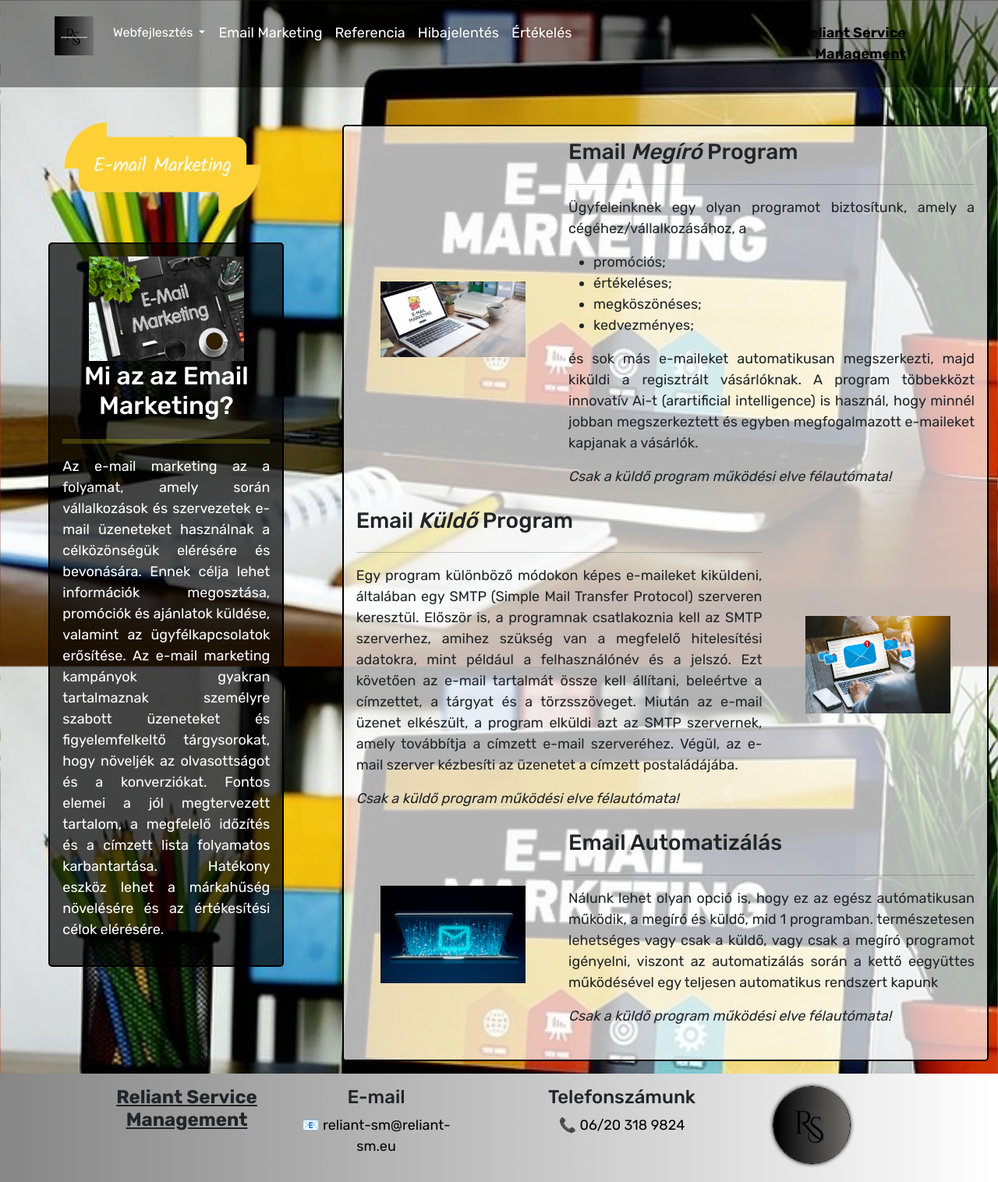
After one commit to ZMilu24/reliant-sm_site, a PHP site: page /email.php in a window 1280 px wide. The commit adds this page. Shown: the whole page at 78% size. Run offline with PHP 8.4, Linux system fonts and the light colour scheme; some libraries are stand-ins or nearby versions.

Commit message:
email update

```diff
--- /dev/null
+++ b/css/email.css
@@ -0,0 +1,22 @@
+#left-shutter {
+    background-color: rgba(0, 0, 0, 0.7);
+    border: 2px solid   rgba(0, 0, 0, 1);
+}
+
+#right-shutter {
+    background-color: rgba(255, 255, 255, 0.7);
+    border: 2px solid   rgba(0, 0, 0, 1);
+}
+
+section {
+    margin: 10px;
+}
+
+.nav-link {
+    color: white !important;
+}
+
+#left-hr {
+    height: 6px;
+    background-color: #d0c719;
+}
--- /dev/null
+++ b/email.php
@@ -0,0 +1,152 @@
+<?php require_once("header.php"); header_v2("css/email.css", "url(imgs/email-bg.png)"); ?>
+    </header>
+    <main class="container-fluid mt-5">
+        <div class="row">
+            <div class="col-lg-4">
+                <div class="row">
+                    <div class="col text-center">
+                        <img class="w-75" src="imgs/email-logo.png">
+                    </div>
+                </div>
+                <div class="row">
+                    <div class="col">
+                        <div id="left-shutter" class="container w-75 my-3 rounded-3 p-3 text-white">
+                            <div class="row">
+                                <div class="col text-center">
+                                    <img class="w-75" src="imgs/email-left.jpg">
+                                </div>
+                            </div>
+                            <div class="row">
+                                <div class="col text-center">
+                                    <h2>Mi az az Email Marketing?</h2>
+                                </div>
+                            </div>
+                            <hr id="left-hr">
+                            <div class="row">
+                                <div class="col">
+                                    <p>
+                                    Az e-mail marketing az a folyamat, amely során vállalkozások és szervezetek e-mail üzeneteket használnak a célközönségük elérésére
+                                    és bevonására. Ennek célja lehet információk megosztása, promóciók és ajánlatok küldése, valamint az ügyfélkapcsolatok erősítése.
+                                    Az e-mail marketing kampányok gyakran tartalmaznak személyre szabott üzeneteket és figyelemfelkeltő tárgysorokat, hogy növeljék az olvasottságot és a
+                                    konverziókat. Fontos elemei a jól megtervezett tartalom, a megfelelő időzítés és a címzett lista
+                                    folyamatos karbantartása. Hatékony eszköz lehet a márkahűség növelésére és az értékesítési célok elérésére.
+                                    </p>
+                                </div>
+                            </div>
+                        </div>
+                    </div>
+                </div>
+            </div>
+            <div class="col-lg-8">
+                <div id="right-shutter" class="container my-3 rounded-3 p-3">
+                    <section class="row">
+                        <div class="col-lg-4" style="margin-inline: auto !important;
+                        margin-left: auto;
+                        display: flex;
+                        margin-right: auto;
+                        justify-content: center;
+                        align-items: center;
+                        place-content: center;">
+                            <img class="w-75" src="imgs/email-right-top.jpg">
+                        </div>
+                        <div class="col-lg-8">
+                            <div class="row">
+                                <div class="col">
+                                    <h3>Email <i>Megíró</i> Program</h3>
+                                </div>
+                            </div>
+                            <hr>
+                            <div class="row">
+                                <div class="col">
+                                    <p>
+                                        Ügyfeleinknek egy olyan programot biztosítunk, amely a cégéhez/vállalkozásához, a
+                                    </p>
+                                    <ul>
+                                        <li>promóciós;</li>
+                                        <li>értékeléses;</li>
+                                        <li>megköszönéses;</li>
+                                        <li>kedvezményes;</li>
+                                    </ul>
+                                    <p>
+                                        és sok más e-maileket automatikusan megszerkezti, majd kiküldi a regisztrált vásárlóknak.
+                                        A program többekközt innovatív Ai-t (arartificial intelligence) is használ, hogy minnél jobban megszerkeztett és egyben megfogalmazott e-maileket kapjanak a vásárlók.
+                                    </p>
+                                    <p>
+                                        <i>Csak a küldő program működési elve félautómata!</i>
+                                    </p>
+                                </div>
+                            </div>
+                        </div>
+                    </section>
+                    <section class="row">
+                        <div class="col-lg-8">
+                            <div class="row">
+                                <div class="col">
+                                    <h3>Email <i>Küldő</i> Program</h3>
+                                </div>
+                            </div>
+                            <hr>
+                            <div class="row">
+                                <div class="col">
+                                    <p>
+                                    Egy program különböző módokon képes e-maileket kiküldeni, általában egy SMTP (Simple Mail Transfer Protocol) szerveren keresztül.
+                                    Először is, a programnak csatlakoznia kell az SMTP szerverhez, amihez szükség van a megfelelő hitelesítési adatokra, mint például a
+                                    felhasználónév és a jelszó. Ezt követően az e-mail tartalmát össze kell állítani, beleértve a címzettet, a tárgyat és a törzsszöveget.
+                                    Miután az e-mail üzenet elkészült, a program elküldi azt az SMTP szervernek,
+                                    amely továbbítja a címzett e-mail szerveréhez. Végül, az e-mail szerver kézbesíti az üzenetet a címzett postaládájába.
+                                    </p>
+                                    <p>
+                                        <i>Csak a küldő program működési elve félautómata!</i>
+                                    </p>
+                                </div>
+                            </div>
+                        </div>
+                        <div class="col-lg-4" style="margin-inline: auto !important;
+                        margin-left: auto;
+                        display: flex;
+                        margin-right: auto;
+                        justify-content: center;
+                        align-items: center;
+                        place-content: center;">
+                            <img class="w-75" src="imgs/email-right-mid.jpg">
+                        </div>
+                    </section>
+                    <section class="row">
+                        <div class="col-lg-4"  style="margin-inline: auto !important;
+                        margin-left: auto;
+                        display: flex;
+                        margin-right: auto;
+                        justify-content: center;
+                        align-items: center;
+                        place-content: center;">
+                            <img class="w-75" src="imgs/email-right-bottom.jpg">
+                        </div>
+                        <div class="col-lg-8">
+                            <div class="row">
+                                <div class="col">
+                                    <h3>Email Automatizálás</h3>
+                                </div>
+                            </div>
+                            <hr>
+                            <div class="row">
+                                <div class="col">
+                                    <p>
+                                        Nálunk lehet olyan opció is, hogy ez az egész autómatikusan működik, a megíró és küldő, mid 1
+                                        programban. természetesen lehetséges vagy csak a küldő, vagy csak a megíró programot igényelni, viszont az
+                                        automatizálás során a kettő eegyüttes működésével egy teljesen automatikus rendszert kapunk
+                                    </p>
+                                    <p>
+                                        <i>Csak a küldő program működési elve félautómata!</i>
+                                    </p>
+                                </div>
+                            </div>
+                        </div>
+                    </section>
+                </div>
+            </div>
+        </div>
+    </main>
+
+    <?php require_once("footer.php"); footer_fnc()?>
+</body>
+</html>
--- a/header.php
+++ b/header.php
@@ -11,9 +11,9 @@
                 <meta charset="UTF-8">
                 <meta name="viewport" content="width=device-width, initial-scale=1">
                 <link href="https://cdn.jsdelivr.net/npm/bootstrap@5.0.2/dist/css/bootstrap.min.css" rel="stylesheet" integrity="sha384-EVSTQN3/azprG1Anm3QDgpJLIm9Nao0Yz1ztcQTwFspd3yD65VohhpuuCOmLASjC" crossorigin="anonymous">
+                <link rel="stylesheet" href="fonts/font-awesome-4.7.0/css/font-awesome.min.css">
                 <link href="css/main_style.css" rel="stylesheet">
                 <link href="css/style.css" rel="stylesheet">
-                <link rel="stylesheet" href="fonts/font-awesome-4.7.0/css/font-awesome.min.css">
                 <?php
                     if ($css != null) {
                         echo('<link href="'.$css.'" rel="stylesheet">');
@@ -180,7 +180,7 @@
                                                 </a>
                                                 <!--<a href="about-us.php">Rólunk</a>-->
                                                 <a href="offers.php">Webfejlesztés</a>
-                                                <a href="constuct.html">Email Marketing</a>
+                                                <a href="email.php">Email Marketing</a>
                                                 <a href="references.php">Referenciák</a>
                                                 <a href="constuct.html">Hibajelentés</a>
                                                 <a href="https://g.page/r/CdcgtFYhxiqtEAE/review">Értékelés</a>
@@ -226,7 +226,7 @@
                                                         ?>
                                                     </li>
                                                     <li class="nav-item">
-                                                        <a class="nav-link" href="constuct.html">Email Marketing</a>
+                                                        <a class="nav-link" href="email.php">Email Marketing</a>
                                                     </li>
                                                     <li class="nav-item">
                                                         <a class="nav-link" href="references.php">Referencia</a>
@@ -262,9 +262,9 @@
                 <meta charset="UTF-8">
                 <meta name="viewport" content="width=device-width, initial-scale=1">
                 <link href="https://cdn.jsdelivr.net/npm/bootstrap@5.0.2/dist/css/bootstrap.min.css" rel="stylesheet" integrity="sha384-EVSTQN3/azprG1Anm3QDgpJLIm9Nao0Yz1ztcQTwFspd3yD65VohhpuuCOmLASjC" crossorigin="anonymous">
+                <link rel="stylesheet" href="fonts/font-awesome-4.7.0/css/font-awesome.min.css">
                 <link href="css/main_style.css" rel="stylesheet">
                 <link href="css/style.css" rel="stylesheet">
-                <link rel="stylesheet" href="fonts/font-awesome-4.7.0/css/font-awesome.min.css">
                 <?php
                     if ($css != null) {
                         echo('<link href="'.$css.'" rel="stylesheet">');
@@ -431,7 +431,7 @@
                                                 </a>
                                                 <!--<a href="about-us.php">Rólunk</a>-->
                                                 <a href="offers.php">Webfejlesztés</a>
-                                                <a href="constuct.html">Email Marketing</a>
+                                                <a href="email.php">Email Marketing</a>
                                                 <a href="references.php">Referenciák</a>
                                                 <a href="constuct.html">Hibajelentés</a>
                                                 <a href="https://g.page/r/CdcgtFYhxiqtEAE/review">Értékelés</a>
@@ -477,7 +477,7 @@
                                                         ?>
                                                     </li>
                                                     <li class="nav-item">
-                                                        <a class="nav-link" href="constuct.html">Email Marketing</a>
+                                                        <a class="nav-link" href="email.php">Email Marketing</a>
                                                     </li>
                                                     <li class="nav-item">
                                                         <a class="nav-link" href="references.php">Referencia</a>
--- a/index.php
+++ b/index.php
@@ -42,7 +42,7 @@
                 <div class="p-5">
                     <div class="row">
                         <div class="col text-center">
-                            <h2>Cégzetezők</h2>
+                            <h2>Cégvezetők</h2>
                         </div>
                     </div>
                 </div>
--- a/main.js
+++ b/main.js
@@ -47,7 +47,7 @@ function plans(plan) {
     element3=document.getElementById("li2");
     if (plan == 0) {
         element1.innerHTML = "Negyedéves";
-        element2.innerHTML = "Az Ügyfél az első hónapra  kifizeti a csomag árát, utána három hónapig egy meghatározott dátumon a fenntartási költségeket vonjuk le (az árajánlat tartalmazza a negyedéves fenntartási költségeket is).";
+        element2.innerHTML = "Az Ügyfél az első hónapra  kifizeti a csomag árát, utána kettő hónapig egy meghatározott dátumon a fenntartási költségeket vonjuk le (az árajánlat tartalmazza a negyedéves fenntartási költségeket is).";
         element3.innerHTML = "Az Ügyfél az árajánlatban megemlített összeget, egy utalás alatt fedezi, és Negyedévre biztosítva van az oldala.";
     } else if (plan == 1) {
         element1.innerHTML = "Féléves";
```
Also changed, not shown: config.php (+12 -0 lines), details.php (+6 -4 lines), package.php (+5 -3 lines), imgs/email-bg.png (added), imgs/email-left.jpg (added), imgs/email-logo.png (added), imgs/email-right-bottom.jpg (added), imgs/email-right-mid.jpg (added), imgs/email-right-top.jpg (added).
